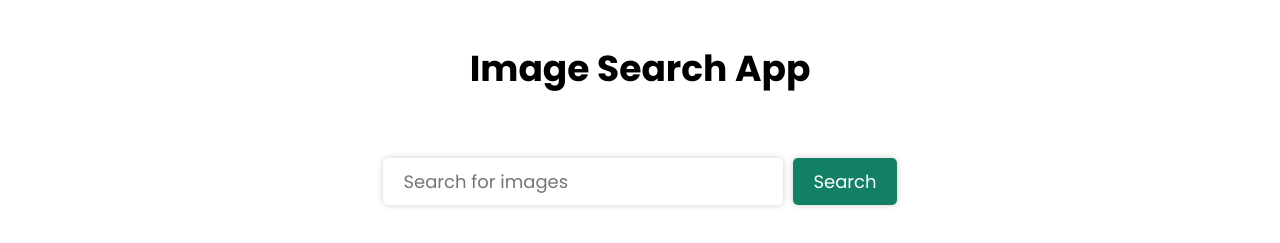
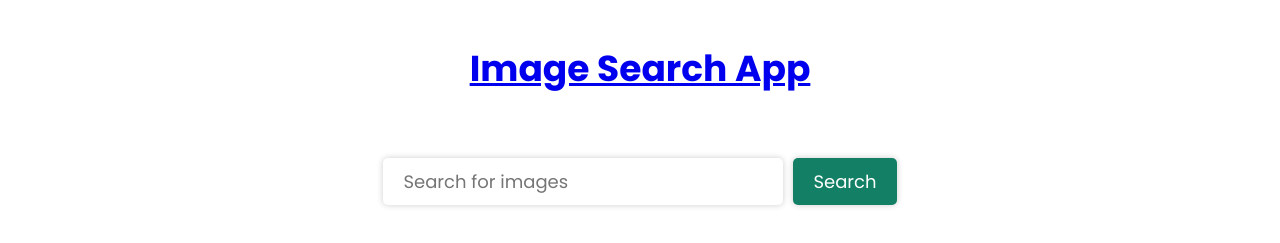
Before and after one commit to aqeelahmed4218/image-search-app, a plain HTML site: page index.html in a window 1280 px wide. Shown: the top 243 px of the page. Drawn offline with Linux system fonts and the light colour scheme.

Commit message:
Update index.html

```diff
--- a/index.html
+++ b/index.html
@@ -8,7 +8,7 @@
 </head>
 <body>
 
-    <h1>Image Search App</h1>
+    <h1><a href="index.html">Image Search App</a></h1>
 
     <form action="">
         <input type="text" id="search-input" placeholder="Search for images">
```
